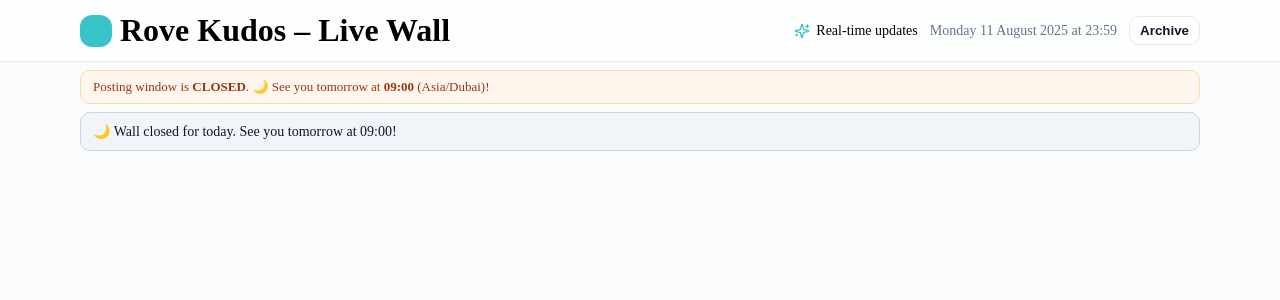
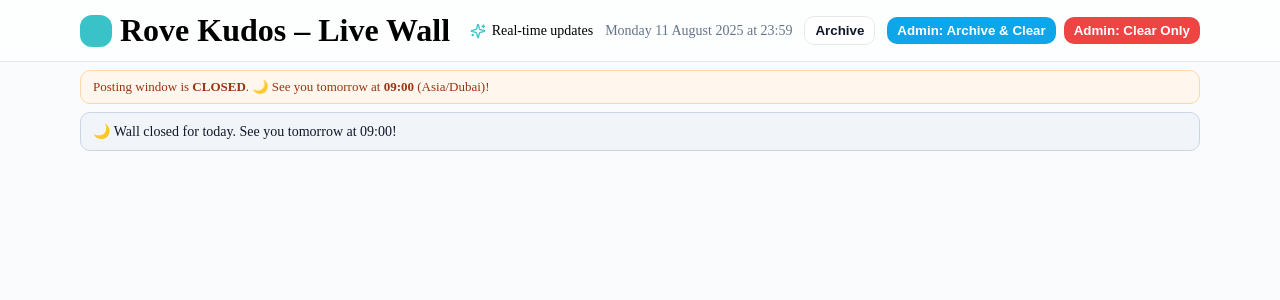
Before and after one commit to nina838/Rove-Kudos-, a React (Vite) app: page / in a window 1280 px wide. Shown: the top 300 px of the page. Built offline with nearby package versions, Linux system fonts and the light colour scheme; the HTML template or start-up script is replaced by a standard one.

Commit message:
Update App.jsx

```diff
--- a/src/App.jsx
+++ b/src/App.jsx
@@ -114,7 +114,7 @@ async function loadArchive(dateKey) {
   }
 }
 
-// --- ADMIN one-click clear helpers ---
+// --- ADMIN one-click clear helpers (always available) ---
 async function clearKudosNowNoArchive() {
   const { db } = await ensureFirebase();
   const { collection, getDocs, writeBatch, doc } = await import("firebase/firestore");
@@ -262,7 +262,6 @@ function ArchiveModal({ open, onClose }) {
 
   useEffect(() => {
     if (open) fetchArchive();
-    // eslint-disable-next-line react-hooks/exhaustive-deps
   }, [open]);
 
   if (!open) return null;
@@ -317,9 +316,8 @@ export default function App() {
   const [showWelcome, setShowWelcome] = useState(false);
   const [showSeeYou, setShowSeeYou] = useState(false);
   const [archiveOpen, setArchiveOpen] = useState(false);
-  const [admin, setAdmin] = useState(false);
 
-  // Subscribe to kudos
+  // Subscribe to kudos live
   useEffect(() => {
     let unsub = () => {};
     (async () => {
@@ -344,12 +342,6 @@ export default function App() {
     tick();
     const interval = setInterval(tick, 1000);
     return () => clearInterval(interval);
-  }, []);
-
-  // Detect admin mode (?admin=1)
-  useEffect(() => {
-    const qs = new URLSearchParams(window.location.search);
-    if (qs.get("admin") === "1") setAdmin(true);
   }, []);
 
   // Auto-archive & clear at 21:00 Dubai
@@ -407,6 +399,7 @@ export default function App() {
             <div style={{ height: 32, width: 32, borderRadius: 12, background: BRAND.primary }} />
             <h1 style={{ margin: 0, fontWeight: 600 }}>{BRAND.name} – Live Wall</h1>
           </div>
+          {/* Right side actions */}
           <div style={{ display: "flex", alignItems: "center", gap: 12, fontSize: 14 }}>
             <div style={{ display: "flex", alignItems: "center", gap: 6 }}>
               <Sparkles color={BRAND.primary} size={16}/> Real-time updates
@@ -414,26 +407,30 @@ export default function App() {
             <div style={{ color: "#64748b" }}>{dateTime}</div>
 
             {/* Archive */}
-            <button onClick={() => setArchiveOpen(true)}
-              style={{ borderRadius: 10, padding: "6px 10px", color: "#0f172a", background: "white", border: `1px solid ${BRAND.grey}`, fontWeight: 600 }}>
+            <button
+              onClick={() => setArchiveOpen(true)}
+              style={{ borderRadius: 10, padding: "6px 10px", color: "#0f172a", background: "white", border: `1px solid ${BRAND.grey}`, fontWeight: 600 }}
+            >
               Archive
             </button>
 
-            {/* Admin buttons (only with ?admin=1) */}
-            {admin && (
+            {/* Admin buttons (always visible) */}
             <div style={{ display: "flex", gap: 8 }}>
-                <button onClick={archiveAndClearKudosNow}
+              <button
+                onClick={archiveAndClearKudosNow}
                 style={{ borderRadius: 10, padding: "6px 10px", color: "white", background: "#0ea5e9", border: "none", fontWeight: 600 }}
-                  title="Archive today then clear">
+                title="Archive today then clear"
+              >
                 Admin: Archive & Clear
               </button>
-                <button onClick={clearKudosNowNoArchive}
+              <button
+                onClick={clearKudosNowNoArchive}
                 style={{ borderRadius: 10, padding: "6px 10px", color: "white", background: "#ef4444", border: "none", fontWeight: 600 }}
-                  title="Clear without archive">
+                title="Clear without archive"
+              >
                 Admin: Clear Only
               </button>
             </div>
-            )}
           </div>
         </div>
       </header>
```
Lines whose indentation alone changed are shown as unchanged.
